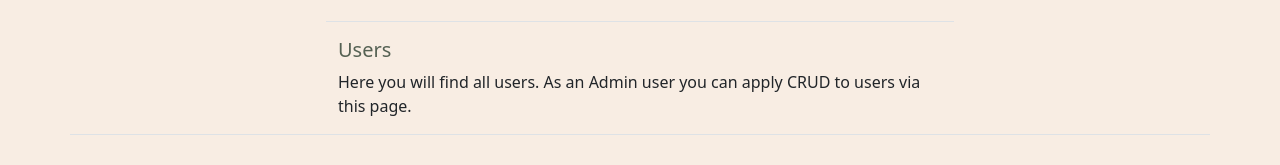
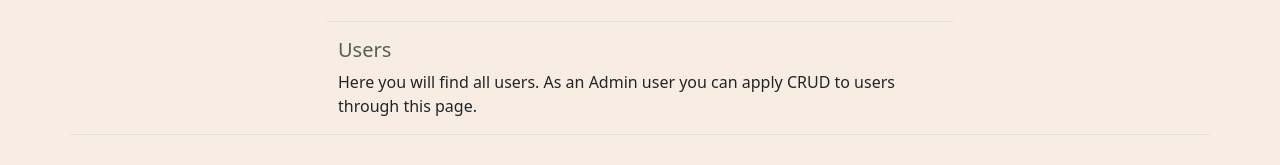
Before and after one commit to Rio-Noredjo/To-Do-app-angular, an Angular app: page /users in a window 1280 px wide. Shown: the part 123-288 px from the top of the page. Built offline with nearby package versions, Linux system fonts and the light colour scheme; no server answers; sample sign-in values are in the browser's storage.

Commit message:
Finish to-do-app-application

```diff
--- a/src/app/components/users/users.component.html
+++ b/src/app/components/users/users.component.html
@@ -12,7 +12,7 @@
       <h5>Users</h5>
       <p>
         Here you will find all users. As an Admin user you can apply CRUD to
-        users via this page.
+        users through this page.
       </p>
     </div>
   </div>
```
